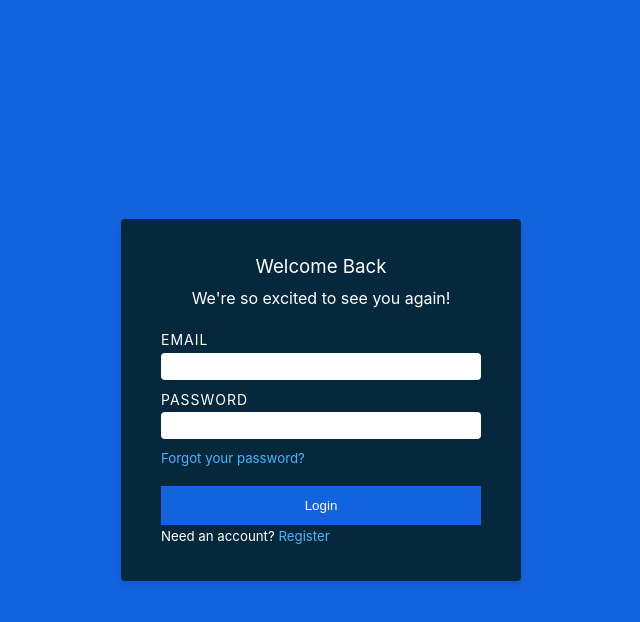
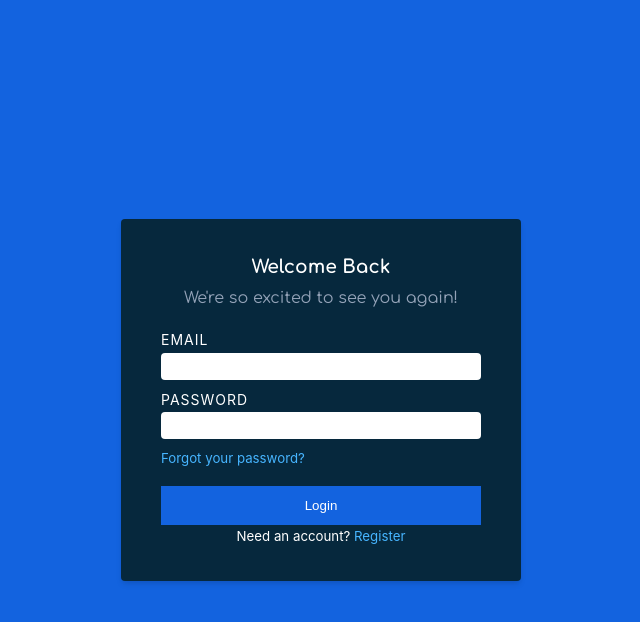
Before and after one commit to luhluh-17/circles-chat, a React (Create React App) app: page / in a window 1280 px wide. Both pictures are taken after a click on the button "Login". Shown: the top 622 px of the page, without its empty margins (319-959 px from the left). Built offline with nearby package versions, Linux system fonts and the light colour scheme.

Commit message:
fix error message alignment

```diff
--- a/src/assets/sass/abstracts/_variables.scss
+++ b/src/assets/sass/abstracts/_variables.scss
@@ -28,6 +28,7 @@
   /* rest of the colors */
   --clr-black: #222;
   --clr-white: #fff;
+  --clr-red: #ffb4ab;
   --clr-red-light: #f8d7da;
   --clr-red-dark: #842029;
   --clr-green-light: #d1e7dd;
--- a/src/assets/sass/base/_typography.scss
+++ b/src/assets/sass/base/_typography.scss
@@ -6,7 +6,16 @@ body {
   line-height: 1.75;
 }
 
-h1 {
+.title {
   font-family: 'Comfortaa', cursive;
   font-weight: 700;
 }
+
+.subtitle {
+  font-family: 'Comfortaa', cursive;
+  color: var(--clr-grey-400);
+}
+
+.error {
+  color: var(--clr-red);
+}
--- a/src/assets/sass/components/_form.scss
+++ b/src/assets/sass/components/_form.scss
@@ -1,6 +1,4 @@
 .form {
-  display: flex;
-  flex-direction: column;
   width: 90vw;
   max-width: 400px;
   background: var(--clr-primary-dark);
@@ -24,3 +22,12 @@
   border-radius: var(--borderRadius);
   outline: none;
 }
+
+.form-btn {
+  width: 100%;
+}
+
+.form-text {
+  width: 100%;
+  text-align: center;
+}
--- a/src/assets/styles/index.css
+++ b/src/assets/styles/index.css
@@ -22,6 +22,7 @@
   /* rest of the colors */
   --clr-black: #222;
   --clr-white: #fff;
+  --clr-red: #ffb4ab;
   --clr-red-light: #f8d7da;
   --clr-red-dark: #842029;
   --clr-green-light: #d1e7dd;
@@ -88,9 +89,18 @@ body {
   line-height: 1.75;
 }
 
-h1 {
+.title {
   font-family: "Comfortaa", cursive;
   font-weight: 700;
+}
+
+.subtitle {
+  font-family: "Comfortaa", cursive;
+  color: var(--clr-grey-400);
+}
+
+.error {
+  color: var(--clr-red);
 }
 
 .flex, .flex-row, .flex-col {
@@ -196,8 +206,6 @@ h1 {
 }
 
 .form {
-  display: flex;
-  flex-direction: column;
   width: 90vw;
   max-width: 400px;
   background: var(--clr-primary-dark);
@@ -220,6 +228,15 @@ h1 {
   border: 1px solid var(--grey-200);
   border-radius: var(--borderRadius);
   outline: none;
+}
+
+.form-btn {
+  width: 100%;
+}
+
+.form-text {
+  width: 100%;
+  text-align: center;
 }
 
 .hero-section {
--- a/src/pages/Login.jsx
+++ b/src/pages/Login.jsx
@@ -19,7 +19,7 @@ function Login() {
       password: passwordRef.current.value,
     }
     const onSuccess = () => navigate('/home')
-    const onError = errors => setError(` - ${errors[0]}`)
+    const onError = errors => setError(errors[0])
 
     authUser(LOGIN, data, onSuccess, onError)
   }
@@ -30,16 +30,17 @@ function Login() {
     <main className='login'>
       <form className='form' onSubmit={handleSubmit}>
         <header className='login-header'>
-          <h3>Welcome Back</h3>
-          <h4>We're so excited to see you again!</h4>
+          <h3 className='title'>Welcome Back</h3>
+          <h4 className='subtitle'>We're so excited to see you again!</h4>
         </header>
         <div className='mt-1'>
+          <h5 className='form-text error'>{error}</h5>
           <label className='form-label'>
-            Email <span>{error}</span>
+            Email
             <input className='form-input' type='email' ref={emailRef} />
           </label>
           <label className='form-label'>
-            Password <span>{error}</span>
+            Password
             <input
               className='form-input'
               type='password'
@@ -49,10 +50,10 @@ function Login() {
           </label>
         </div>
         <h5 className='btn-text'>Forgot your password?</h5>
-        <button className='btn-primary mt-1' type='submit'>
+        <button className='btn-primary form-btn mt-1' type='submit'>
           Login
         </button>
-        <h5>
+        <h5 className='form-text'>
           Need an account?{' '}
           <span className='btn-text' onClick={handleClick}>
             Register
```
